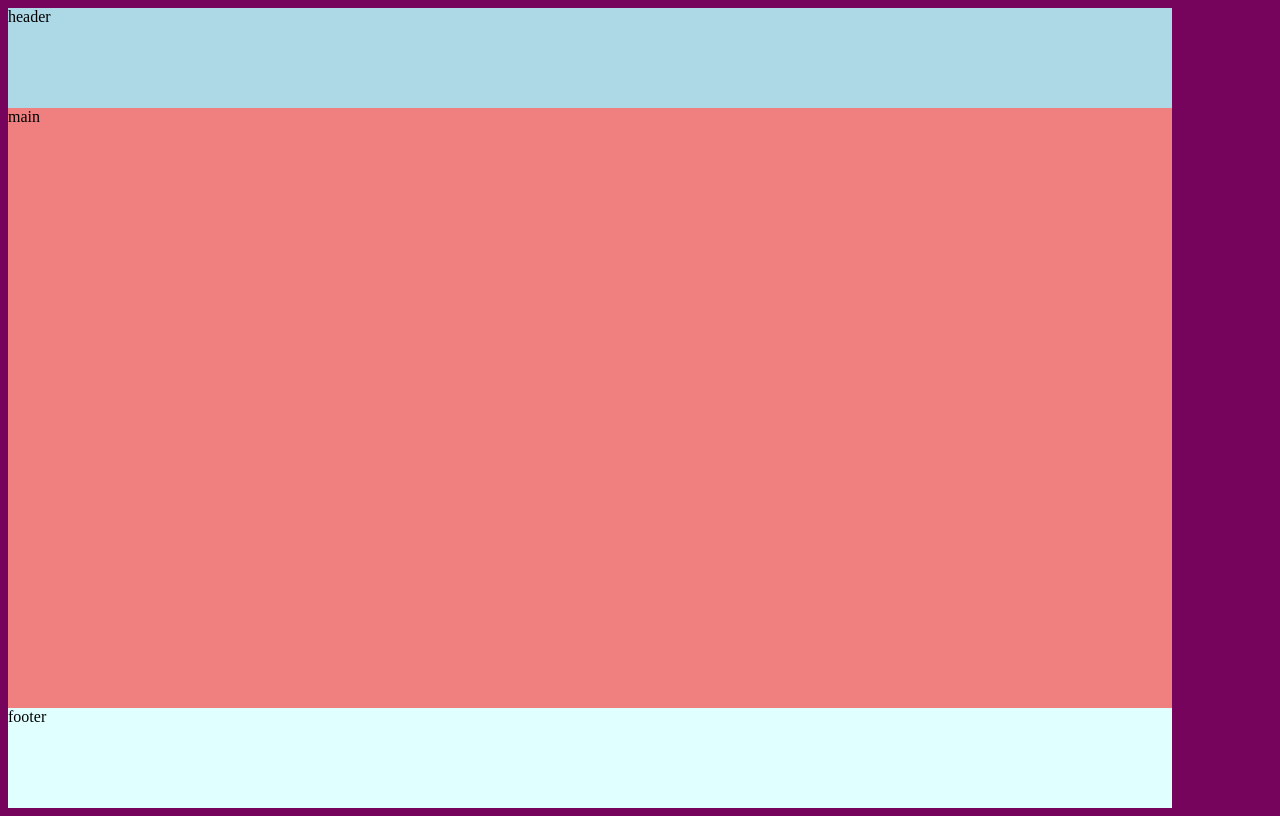
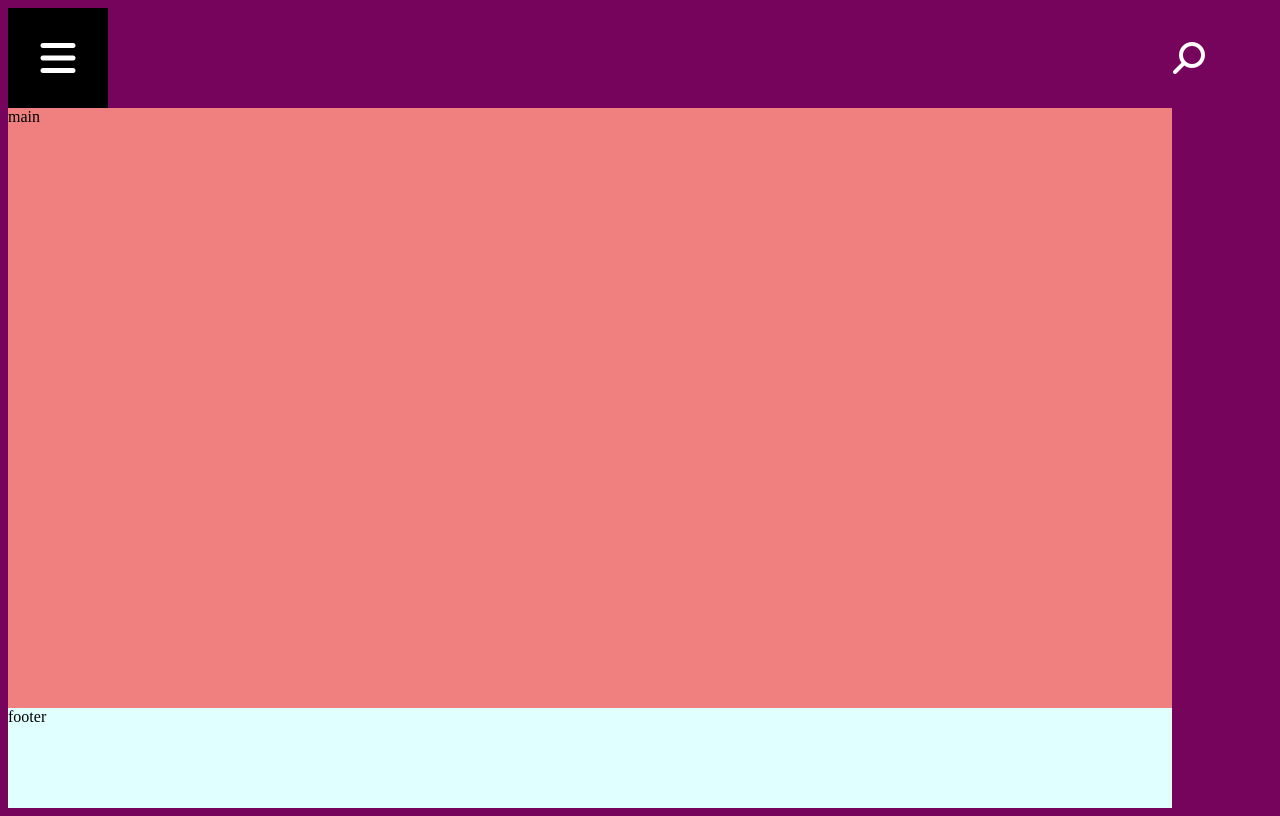
Before and after one commit to Dumel/headphone-purple, a plain HTML site: page index.html in a window 1280 px wide. Drawn offline with Linux system fonts and the light colour scheme.

Commit message:
header complet

```diff
--- /dev/null
+++ b/css/menu.css
@@ -0,0 +1,9 @@
+.menu {
+    height: 100px;
+    width: 100px;
+    background-color: black;
+    color: #fff;
+    font-size: 2.5rem;
+    display: grid;
+    place-items: center;
+}
--- /dev/null
+++ b/css/search.css
@@ -0,0 +1,5 @@
+.search {
+    color: #fff;
+    font-size: 2rem;
+    transform: rotate(90deg);
+}
--- a/css/style.css
+++ b/css/style.css
@@ -12,7 +12,8 @@ body {
 
 header {
     grid-area: header;
-    background-color: lightblue;
+    display: flex;
+    justify-content: space-between;
 }
 
 main {
--- a/index.html
+++ b/index.html
@@ -4,13 +4,23 @@
 <head>
     <meta charset="UTF-8">
     <meta name="viewport" content="width=device-width, initial-scale=1.0">
+    <script src="https://kit.fontawesome.com/28e5854b1b.js" crossorigin="anonymous"></script>
     <link rel="stylesheet" href="./css/reset.css">
     <link rel="stylesheet" href="./css/style.css">
+    <link rel="stylesheet" href="./css/menu.css">
+    <link rel="stylesheet" href="./css/search.css">
     <title>Headphone Purple</title>
 </head>
 
 <body>
-    <header>header</header>
+    <header>
+        <div class="menu">
+            <i class="fas fa-bars"></i>
+        </div>
+        <div class="search">
+            <i class="fas fa-search"></i>
+        </div>
+    </header>
     <main>main</main>
     <footer>footer</footer>
 </body>
```
